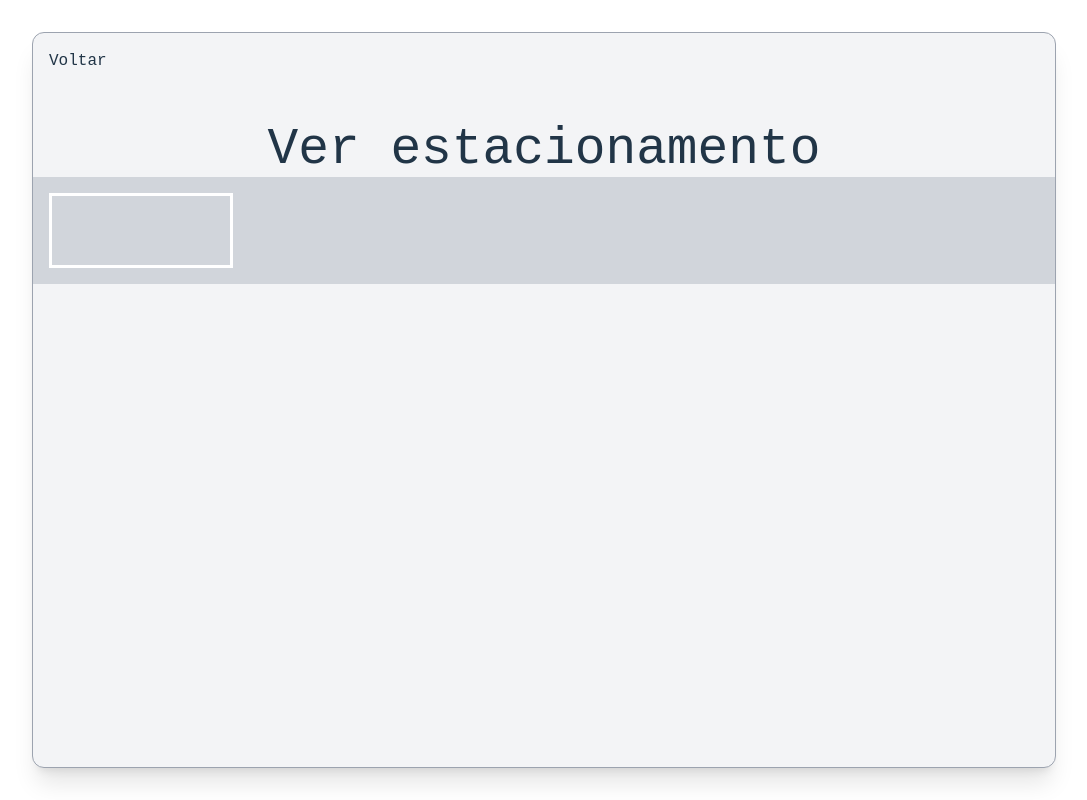
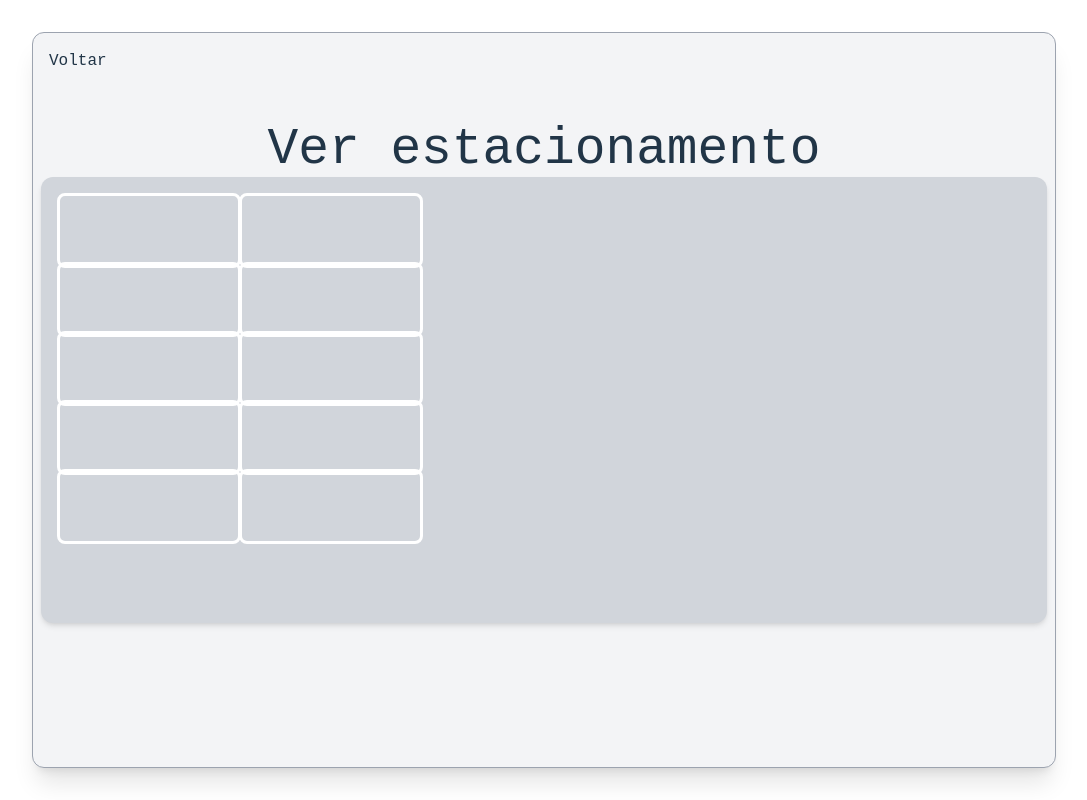
Before and after one commit to ErickMartins153/Sistema-Estacionamento, a React (Vite) app: page /parkingLot in a window 1280 px wide. Shown: the whole page, without its empty margins (96-1183 px from the left). Built offline with nearby package versions, Linux system fonts and the light colour scheme; a web font is replaced by a local one.

Commit message:
feat: create basic parking lot with some slots

```diff
--- /dev/null
+++ b/src/components/Slot.jsx
@@ -0,0 +1,11 @@
+import { Link } from "react-router-dom";
+
+export default function Slot({ slotDetails }) {
+  return (
+    <div>
+      <Link onClick={() => alert("botao " + slotDetails)}>
+        <button className="slot" />
+      </Link>
+    </div>
+  );
+}
--- a/src/index.css
+++ b/src/index.css
@@ -86,9 +86,22 @@ label {
   border: 3px solid #ffffff;
 }
 
+button.slot {
+  background-color: transparent;
+}
+button.slot:hover {
+  border: 3px solid #cec685;
+  z-index: 1;
+}
 .svg-background {
   height: 100%;
   background-image: url("assets/wave-haikei.svg");
   background-size: cover;
   background-repeat: no-repeat;
 }
+
+.parking-6 {
+  display: grid;
+  grid-template-columns: repeat(2, 182px);
+  grid-template-rows: repeat(6, 69px);
+}
--- a/src/screens/MainScreen.jsx
+++ b/src/screens/MainScreen.jsx
@@ -20,10 +20,10 @@ export default function MainScreen() {
           </div>
         </div>
         <div className="flex flex-1 flex-col justify-evenly items-center ">
-          <div className="rounded-full w-48 h-48 bg-[#122C34] flex items-center justify-center">
-            <h2 className="text-[#EBF5EE] break-words text-center text-xl">
+          <div className="rounded-full w-64 h-64 bg-[#122C34] flex items-center justify-center">
+            <h1 className="text-[#EBF5EE] break-words text-center text-2xl">
               Bem vindo ao Elstacionamento
-            </h2>
+            </h1>
           </div>
           <div className="flex flex-col gap-5 ">
             <Link to="add" style={undefined}>
--- a/src/screens/ParkingLotScreen.jsx
+++ b/src/screens/ParkingLotScreen.jsx
@@ -1,4 +1,7 @@
 import { Link } from "react-router-dom";
+import Slot from "../components/Slot";
+
+const DUMMY = [1, 2, 3, 4, 5, 6, 7, 8, 9, 10];
 
 export default function ParkingLotScreen() {
   return (
@@ -7,9 +10,11 @@ export default function ParkingLotScreen() {
         <Link to="..">Voltar</Link>
       </div>
       <h1 className="text-center mt-12">Ver estacionamento</h1>
-      <div className="bg-gray-300">
-        <div className="m-4">
-          <div className="slot"></div>
+      <div className="bg-gray-300 mx-2 mb-2 rounded-xl shadow-md overflow-hidden">
+        <div className="m-4 parking-6">
+          {DUMMY.map((value) => (
+            <Slot slotDetails={value} key={value} />
+          ))}
         </div>
       </div>
     </>
```
